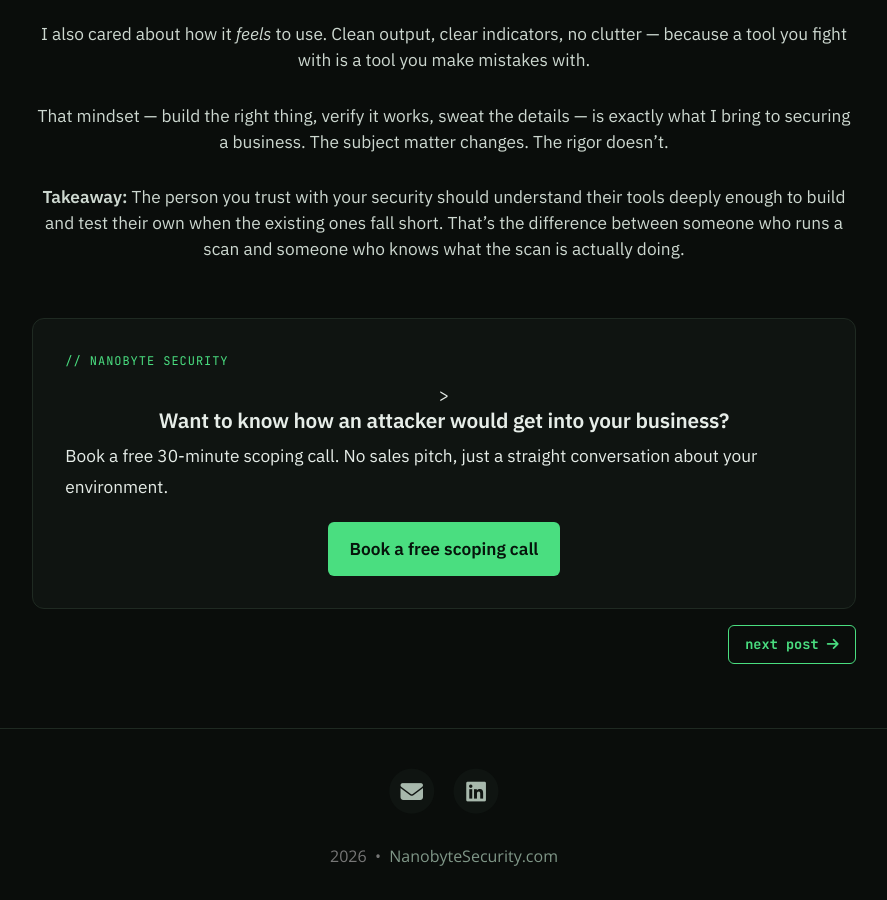
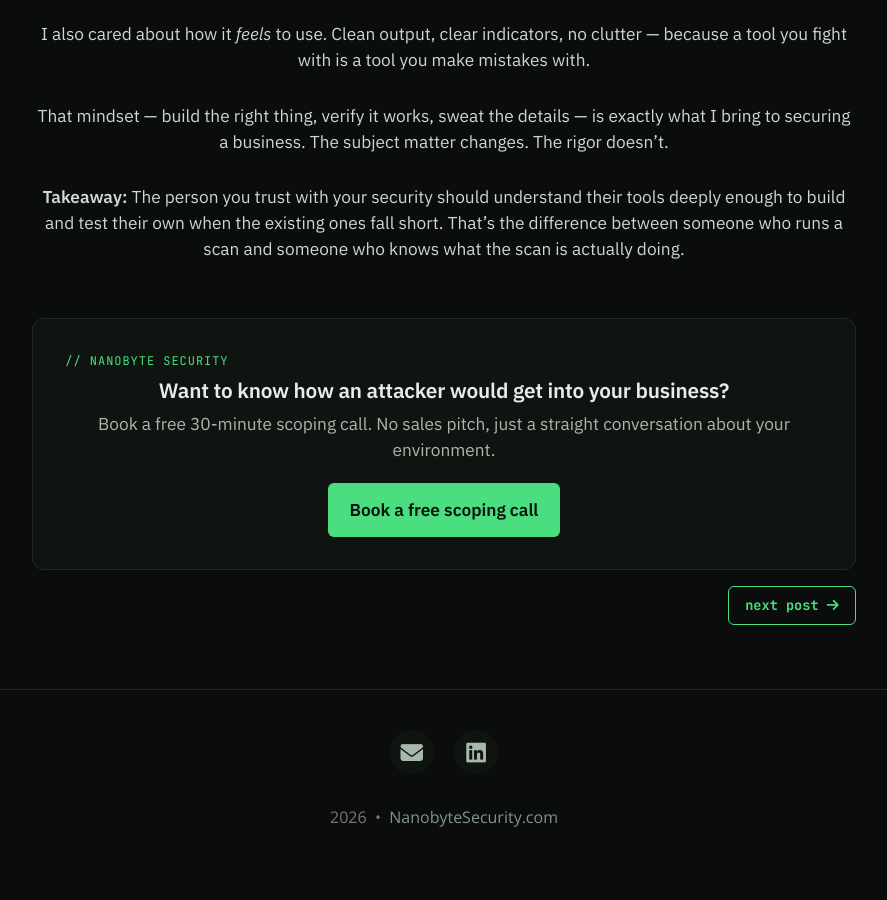
Before and after one commit to nanobyte-security/blog.nanobytesecurity.github.io, a Jekyll site: the page built from _posts/2026-05-01-chainforge.md, in a window 1280 px wide and 900 px high, scrolled down 1568 px. Shown: the whole window, without its empty margins (196-1083 px from the left). Built offline with Jekyll 4.4.1, drawn with Linux system fonts in a browser that asks for light colours; after the commit the page ends 2429 px from its top, so only the background shows below that.

Commit message:
Update post-cta.html

```diff
--- a/_includes/post-cta.html
+++ b/_includes/post-cta.html
@@ -1,6 +1,6 @@
 <div class="nb-post-cta">
   <div class="nb-eyebrow">// Nanobyte Security</div>
-  <center>><h3>Want to know how an attacker would get into your business?</h3></center
+  <center><h3>Want to know how an attacker would get into your business?</h3>
   <p>Book a free 30-minute scoping call. No sales pitch, just a straight conversation about your environment.</p>
-  <center><a class="nb-btn" href="https://calendly.com/alex-nanobytesecurity/30min">Book a free scoping call</a></center>
+  <a class="nb-btn" href="https://calendly.com/alex-nanobytesecurity/30min">Book a free scoping call</a></center>
 </div>
```
